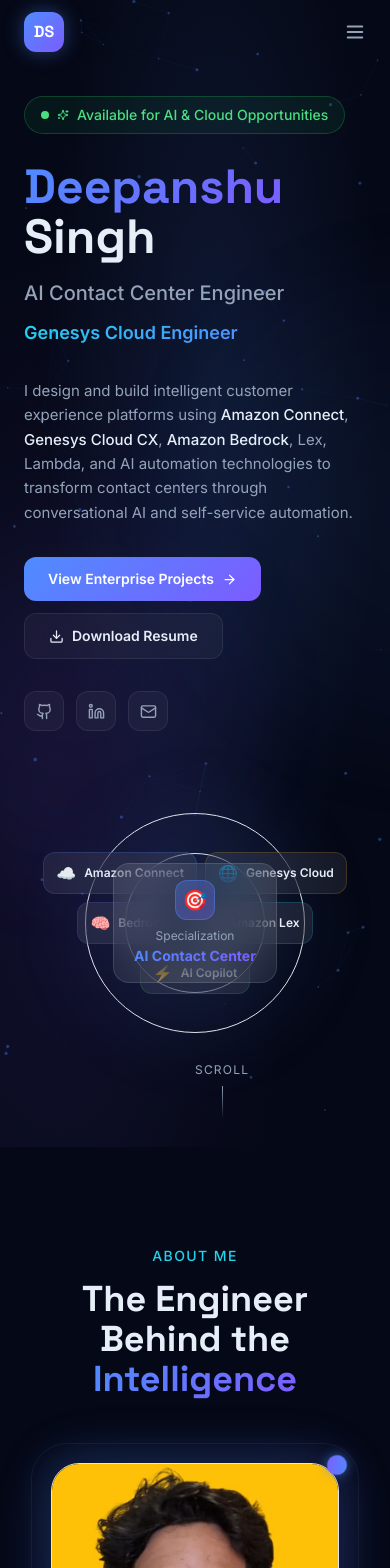
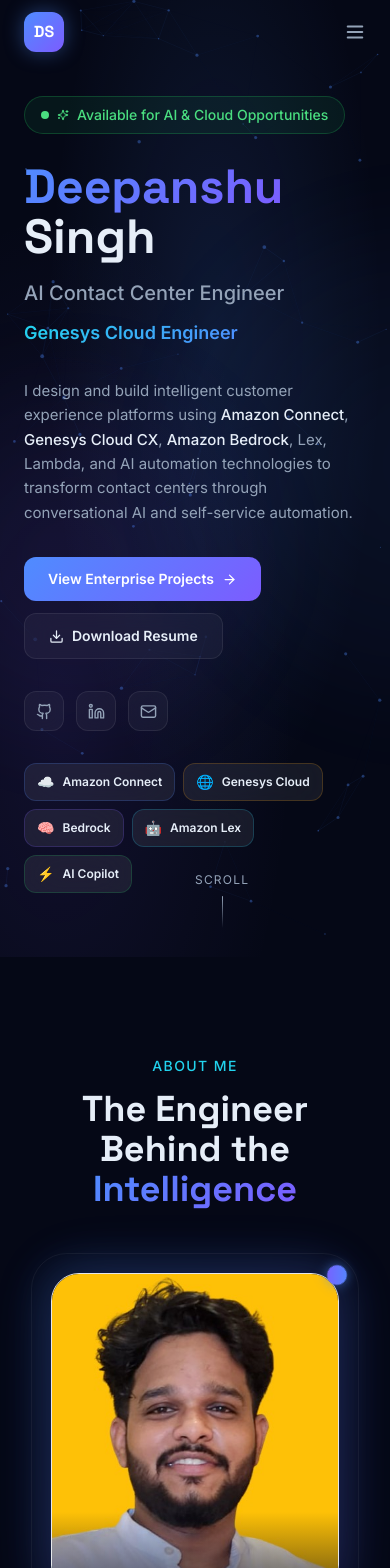
Before and after one commit to Deepanshu360/portfolio, a Next.js app: page / in a window 390 px wide. Shown: the top 1568 px of the page. Built offline with nearby package versions, Linux system fonts and the light colour scheme.

Commit message:
fix: proper mobile responsive hero - remove orbit on mobile, add tech grid

```diff
--- a/src/components/Hero.tsx
+++ b/src/components/Hero.tsx
@@ -100,7 +100,7 @@
 
       <div className="relative z-10 max-w-7xl mx-auto px-6 pt-24 pb-16 w-full grid lg:grid-cols-2 gap-8 lg:gap-16 items-center">
         {/* Left */}
-        <div>
+        <div className="w-full">
           <motion.div initial={{ opacity:0, y:20 }} animate={{ opacity:1, y:0 }} transition={{ duration:0.6 }}
             className="inline-flex items-center gap-2 px-4 py-2 rounded-full mb-7"
             style={{ background:"rgba(34,197,94,0.08)", border:"1px solid rgba(34,197,94,0.25)" }}>
@@ -155,7 +155,7 @@
             </motion.a>
           </motion.div>
 
-          <motion.div initial={{ opacity:0 }} animate={{ opacity:1 }} transition={{ delay:0.7 }} className="flex items-center gap-3">
+          <motion.div initial={{ opacity:0 }} animate={{ opacity:1 }} transition={{ delay:0.7 }} className="flex items-center gap-3 mb-8">
             {[
               { icon:Github, href:"https://github.com/Deepanshu360", label:"GitHub" },
               { icon:Linkedin, href:"https://linkedin.com/in/connectdeepanshu0711", label:"LinkedIn" },
@@ -169,67 +169,10 @@
               </motion.a>
             ))}
           </motion.div>
-        </div>
 
-        {/* Right — Floating Cards */}
-        <div className="flex items-center justify-center relative h-[320px] lg:h-[520px]">
-          {/* Orbit rings — perfectly centered */}
-          <div className="absolute w-[220px] h-[220px] lg:w-[340px] lg:h-[340px] rounded-full border border-white/6 pointer-events-none" />
-          <div className="absolute w-[140px] h-[140px] lg:w-[220px] lg:h-[220px] rounded-full border border-white/4 pointer-events-none" />
-
-          {/* Center glow */}
-          <div className="absolute w-64 h-64 rounded-full pointer-events-none"
-            style={{ background:"radial-gradient(circle, rgba(79,140,255,0.15), transparent)", filter:"blur(30px)" }} />
-
-          {/* Center badge — perfectly centered */}
-          <motion.div
-            initial={{ opacity:0, scale:0 }}
-            animate={{ opacity:1, scale:1 }}
-            transition={{ delay:2.2, duration:0.6, type:"spring" }}
-            className="absolute glass-strong rounded-2xl px-5 py-4 text-center border border-white/12 z-10"
-          >
-            <div className="w-10 h-10 rounded-xl mx-auto mb-2 flex items-center justify-center text-xl"
-              style={{ background:"linear-gradient(135deg,rgba(79,140,255,0.3),rgba(124,92,255,0.3))", border:"1px solid rgba(79,140,255,0.4)" }}>
-              🎯
-            </div>
-            <p className="text-xs text-muted mb-0.5">Specialization</p>
-            <p className="text-sm font-bold gradient-text">AI Contact Center</p>
-          </motion.div>
-
-          {/* Cards placed using transform from center */}
-          {[
-            { label:"Amazon Connect", sub:"Cloud Contact Center",  color:"#4F8CFF", emoji:"☁️",  delay:0,   x:0,    y:-200, mx:0,    my:-130 },
-            { label:"Genesys Cloud",  sub:"CX Platform",           color:"#F59E0B", emoji:"🌐", delay:0.4, x:-210, y:-70,  mx:-130, my:-45  },
-            { label:"Bedrock",        sub:"Foundation Models",     color:"#7C5CFF", emoji:"🧠",  delay:0.8, x:210,  y:-70,  mx:130,  my:-45  },
-            { label:"Amazon Lex",     sub:"Conversational AI",     color:"#22D3EE", emoji:"🤖", delay:1.2, x:-140, y:150,  mx:-90,  my:100  },
-            { label:"AI Copilot",     sub:"Agent Assist",          color:"#22C55E", emoji:"⚡",  delay:1.6, x:140,  y:150,  mx:90,   my:100  },
-          ].map((c, i) => (
-            <motion.div key={c.label}
-              initial={{ opacity:0, scale:0.6 }}
-              animate={{ opacity:1, scale:1 }}
-              transition={{ duration:0.5, delay:c.delay, type:"spring", stiffness:120 }}
-              className="hidden lg:block" style={{ position:"absolute", x:c.x, y:c.y }}
-            >
-              <motion.div
-                animate={{ y:[0, -10, 0] }}
-                transition={{ duration:3.5+i*0.5, repeat:Infinity, ease:"easeInOut", delay:c.delay }}
-                whileHover={{ scale:1.08, zIndex:20 }}
-                className="glass-strong rounded-2xl px-4 py-3 flex items-center gap-3 cursor-default"
-                style={{ boxShadow:`0 0 20px ${c.color}20`, border:`1px solid ${c.color}25` }}
-              >
-                <div className="w-9 h-9 rounded-xl flex items-center justify-center text-lg shrink-0"
-                  style={{ background:`${c.color}20`, border:`1px solid ${c.color}50` }}>
-                  {c.emoji}
-                </div>
-                <div>
-                  <p className="text-sm font-semibold text-text whitespace-nowrap">{c.label}</p>
-                  <p className="text-xs text-muted">{c.sub}</p>
-                </div>
-              </motion.div>
-            </motion.div>
-          ))}
-          {/* Mobile cards — simple grid */}
-          <div className="lg:hidden flex flex-wrap justify-center gap-2 px-2">
+          {/* Mobile tech grid — only on small screens */}
+          <motion.div initial={{ opacity:0, y:16 }} animate={{ opacity:1, y:0 }} transition={{ delay:0.9 }}
+            className="flex lg:hidden flex-wrap gap-2">
             {[
               { label:"Amazon Connect", color:"#4F8CFF", emoji:"☁️" },
               { label:"Genesys Cloud",  color:"#F59E0B", emoji:"🌐" },
@@ -238,12 +181,52 @@
               { label:"AI Copilot",     color:"#22C55E", emoji:"⚡" },
             ].map((c) => (
               <div key={c.label} className="glass-strong rounded-xl px-3 py-2 flex items-center gap-2"
-                style={{ border:`1px solid ${c.color}30` }}>
-                <span className="text-base">{c.emoji}</span>
+                style={{ border:`1px solid ${c.color}35` }}>
+                <span className="text-sm">{c.emoji}</span>
                 <span className="text-xs font-semibold text-text">{c.label}</span>
               </div>
             ))}
-          </div>
+          </motion.div>
+        </div>
+
+        {/* Right — Desktop only orbit */}
+        <div className="hidden lg:flex items-center justify-center relative h-[520px]">
+          <div className="absolute w-[340px] h-[340px] rounded-full border border-white/6 pointer-events-none" />
+          <div className="absolute w-[220px] h-[220px] rounded-full border border-white/4 pointer-events-none" />
+          <div className="absolute w-64 h-64 rounded-full pointer-events-none"
+            style={{ background:"radial-gradient(circle, rgba(79,140,255,0.15), transparent)", filter:"blur(30px)" }} />
+          <motion.div initial={{ opacity:0, scale:0 }} animate={{ opacity:1, scale:1 }}
+            transition={{ delay:2.2, duration:0.6, type:"spring" }}
+            className="absolute glass-strong rounded-2xl px-5 py-4 text-center border border-white/12 z-10">
+            <div className="w-10 h-10 rounded-xl mx-auto mb-2 flex items-center justify-center text-xl"
+              style={{ background:"linear-gradient(135deg,rgba(79,140,255,0.3),rgba(124,92,255,0.3))", border:"1px solid rgba(79,140,255,0.4)" }}>🎯</div>
+            <p className="text-xs text-muted mb-0.5">Specialization</p>
+            <p className="text-sm font-bold gradient-text">AI Contact Center</p>
+          </motion.div>
+          {[
+            { label:"Amazon Connect", sub:"Cloud Contact Center", color:"#4F8CFF", emoji:"☁️",  delay:0,   x:0,    y:-200 },
+            { label:"Genesys Cloud",  sub:"CX Platform",          color:"#F59E0B", emoji:"🌐", delay:0.4, x:-210, y:-70  },
+            { label:"Bedrock",        sub:"Foundation Models",    color:"#7C5CFF", emoji:"🧠",  delay:0.8, x:210,  y:-70  },
+            { label:"Amazon Lex",     sub:"Conversational AI",    color:"#22D3EE", emoji:"🤖", delay:1.2, x:-140, y:150  },
+            { label:"AI Copilot",     sub:"Agent Assist",         color:"#22C55E", emoji:"⚡",  delay:1.6, x:140,  y:150  },
+          ].map((c, i) => (
+            <motion.div key={c.label} initial={{ opacity:0, scale:0.6 }} animate={{ opacity:1, scale:1 }}
+              transition={{ duration:0.5, delay:c.delay, type:"spring", stiffness:120 }}
+              style={{ position:"absolute", x:c.x, y:c.y }}>
+              <motion.div animate={{ y:[0,-10,0] }}
+                transition={{ duration:3.5+i*0.5, repeat:Infinity, ease:"easeInOut", delay:c.delay }}
+                whileHover={{ scale:1.08, zIndex:20 }}
+                className="glass-strong rounded-2xl px-4 py-3 flex items-center gap-3 cursor-default"
+                style={{ boxShadow:`0 0 20px ${c.color}20`, border:`1px solid ${c.color}25` }}>
+                <div className="w-9 h-9 rounded-xl flex items-center justify-center text-lg shrink-0"
+                  style={{ background:`${c.color}20`, border:`1px solid ${c.color}50` }}>{c.emoji}</div>
+                <div>
+                  <p className="text-sm font-semibold text-text whitespace-nowrap">{c.label}</p>
+                  <p className="text-xs text-muted">{c.sub}</p>
+                </div>
+              </motion.div>
+            </motion.div>
+          ))}
         </div>
       </div>
 
```
